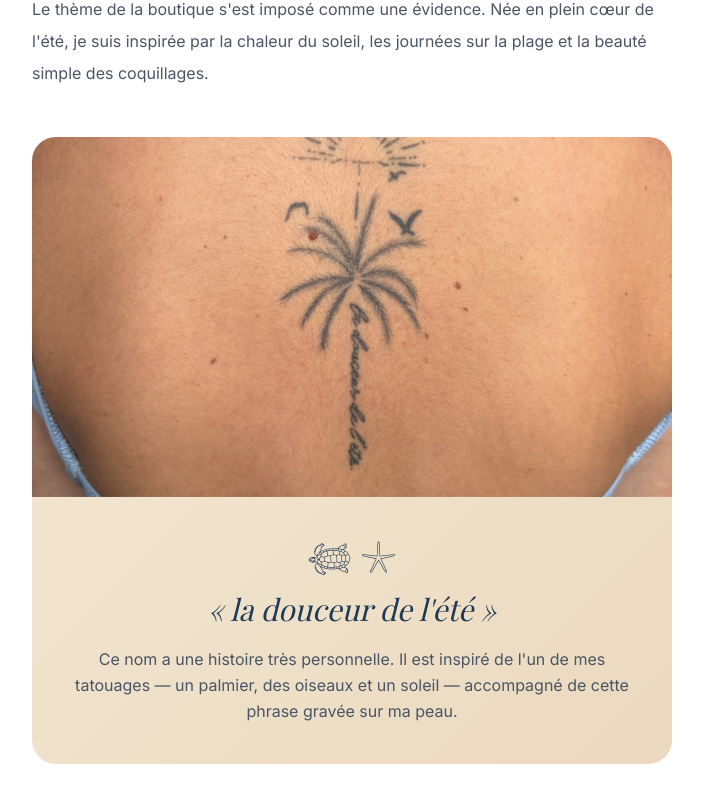
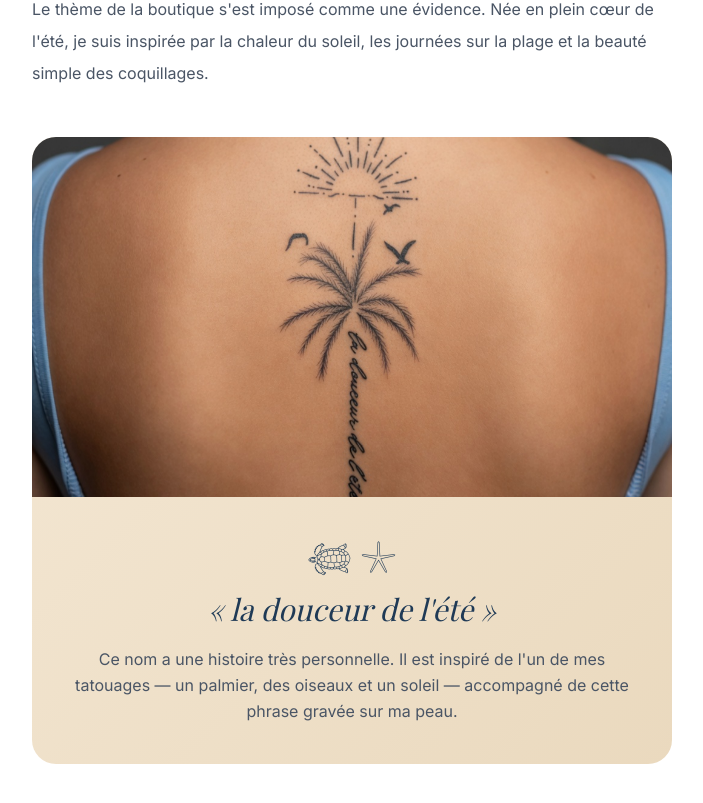
Before and after one commit to comeleblanc-max/marine-bijoux-store, a Next.js app: page /pages/a-propos in a window 1280 px wide. Shown: the part 897-1700 px from the top of the page, without its empty margins (288-991 px from the left). Built offline with nearby package versions, Linux system fonts and the light colour scheme; a web font is replaced by a local one.

Commit message:
content: remplacement photo tatouage par KMW7J.jpg

```diff
--- a/src/app/(store)/pages/a-propos/page.tsx
+++ b/src/app/(store)/pages/a-propos/page.tsx
@@ -72,7 +72,7 @@ export default function AProposPage() {
             {/* Image tatouage */}
             <div className="relative w-full aspect-square sm:aspect-[16/9]">
               <Image
-                src="/tatouage.png"
+                src="/KMW7J.jpg"
                 alt="Le tatouage de Marine — palmier, oiseaux et soleil avec la douceur de l'été"
                 fill
                 className="object-cover object-center"
```
Also changed, not shown: public/KMW7J.jpg (added), public/tatouage.png (deleted).
